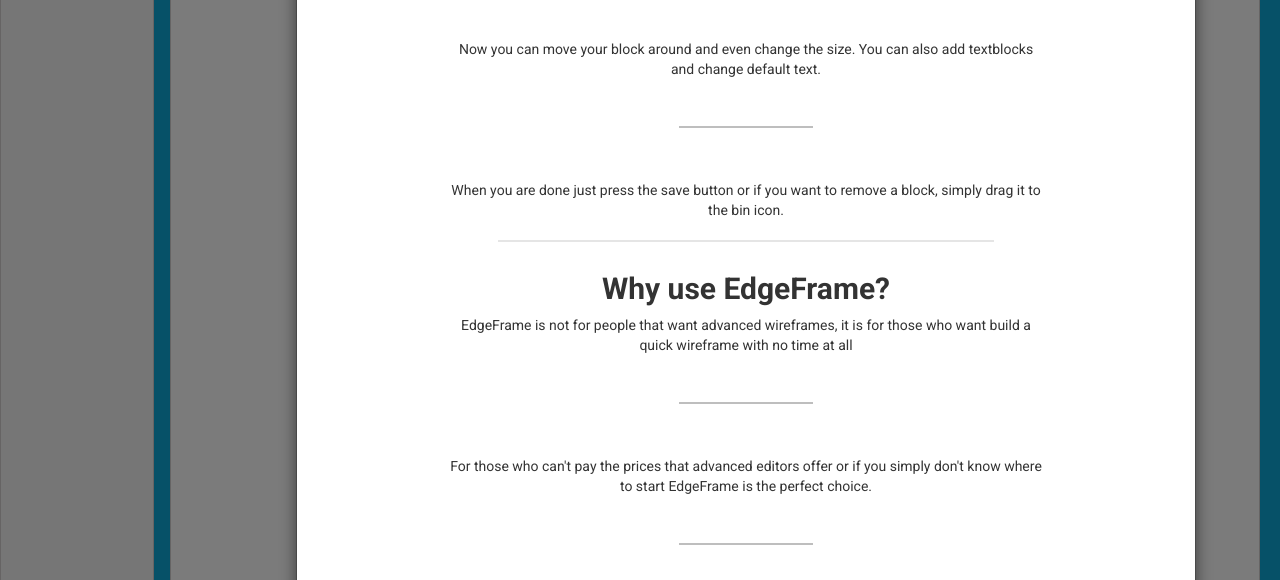
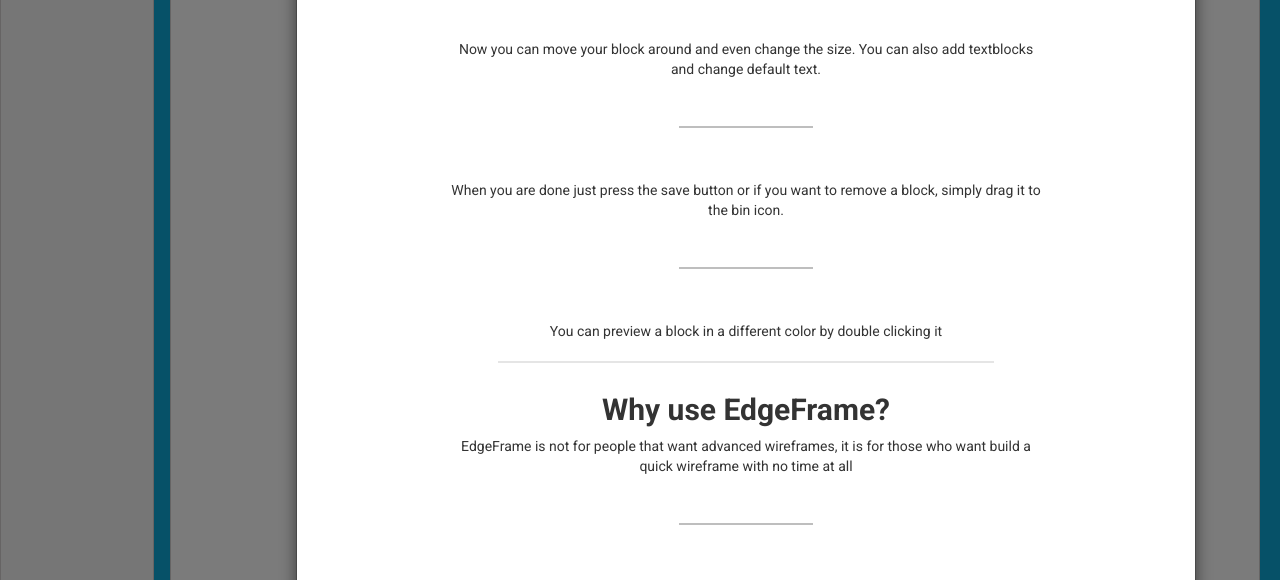
Before and after one commit to NivekL/EdgeFrame-master-thesis, a PHP site: page /DragnDrop/home.php in a window 1280 px wide, after a click on "About". Shown: the part 553-1133 px from the top of the page. Run offline with PHP 8.4, Linux system fonts and the light colour scheme; a user stored in the database is signed in; data comes from the database, SQL or seed files in the repository; some libraries are stand-ins or nearby versions.

Commit message:
added description about the new feature

```diff
--- a/home.php
+++ b/home.php
@@ -103,6 +103,8 @@
               <p>Now you can move your block around and even change the size. You can also add textblocks and change default text.</p>
               <br><hr class="separator"><br>
               <p>When you are done just press the save button or if you want to remove a block, simply drag it to the bin icon.</p>
+              <br><hr class="separator"><br>
+              <p>You can preview a block in a different color by double clicking it</p>
           </section>
           <hr>
           <section class="infoSection">
```
